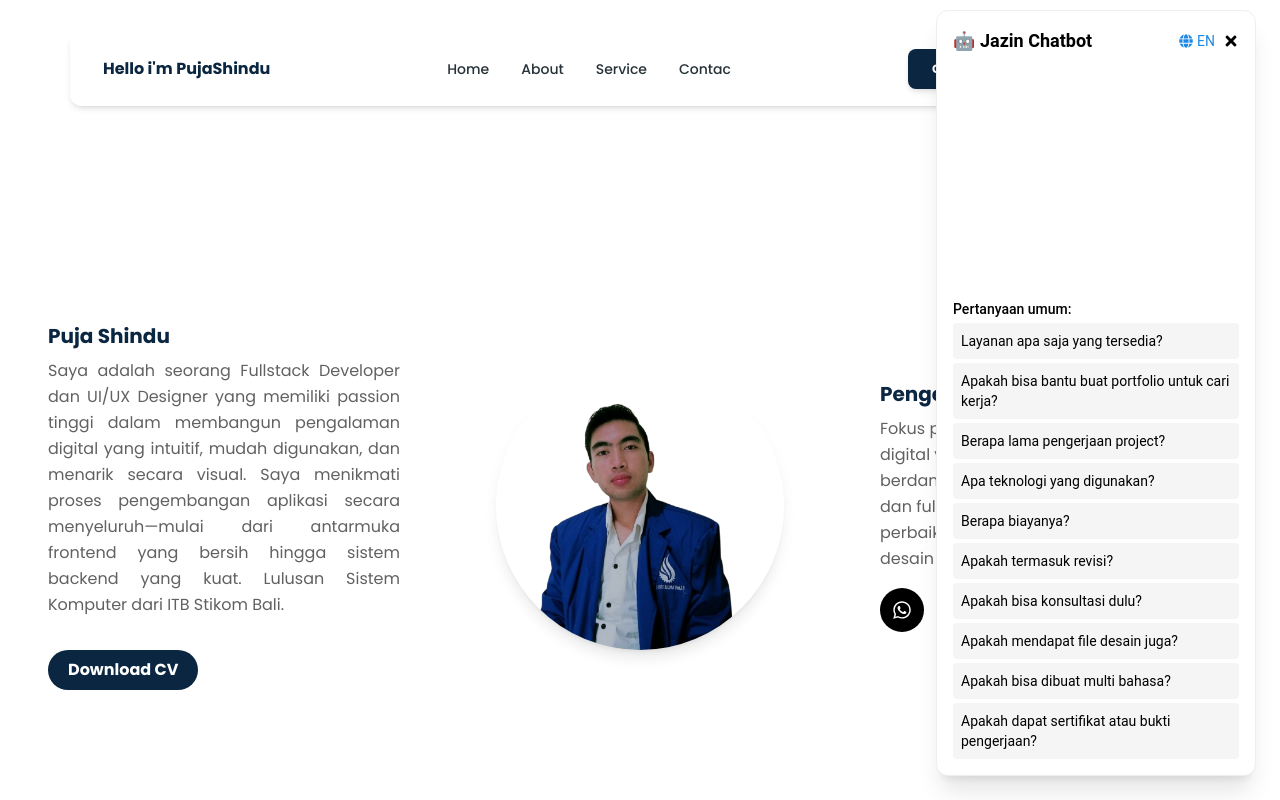
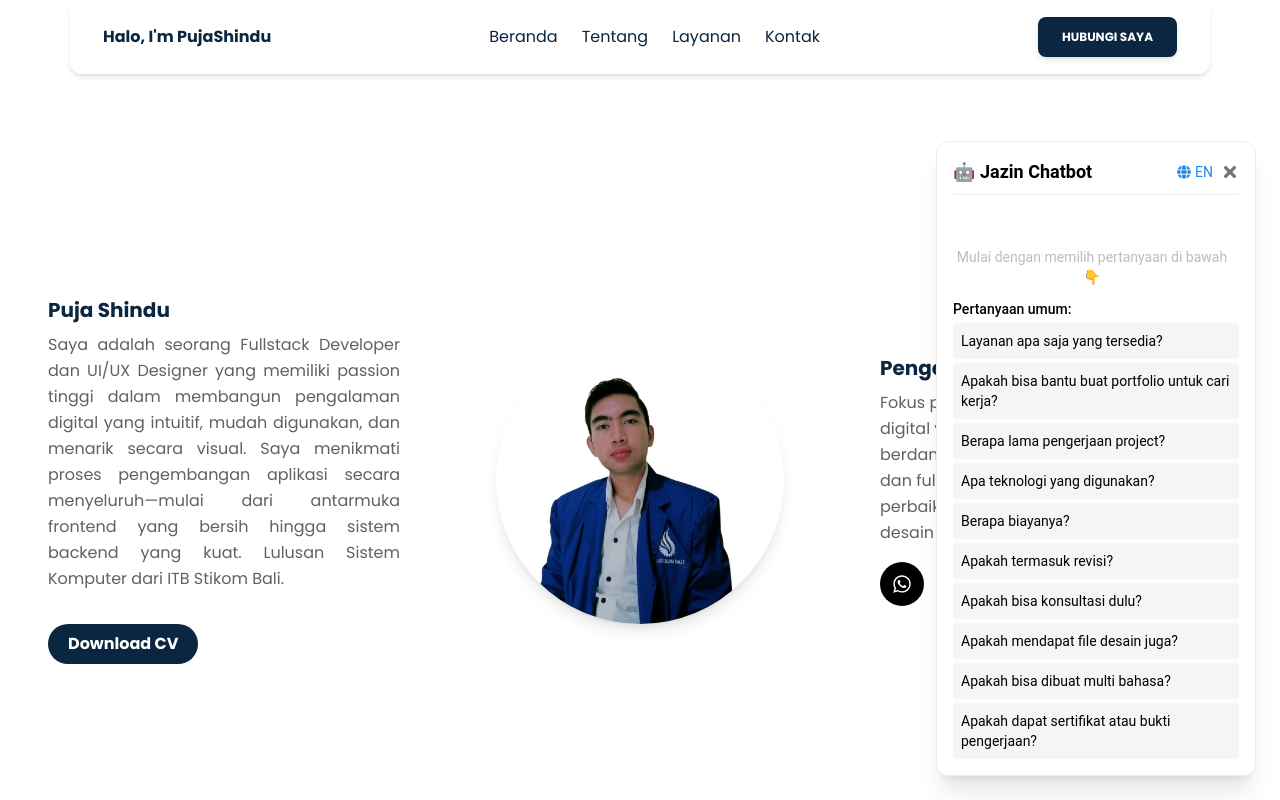
Before and after one commit to PUJASHINDU/Puja_Portofolio, a React (Vite) app: page / in a window 1280 px wide. Both pictures are taken after a click on the button 1230 px from the left and 750 px from the top of the page. Shown: the top 800 px of the page. Built offline with nearby package versions, Linux system fonts and the light colour scheme.

Commit message:
new tampilan perbaikan layout

```diff
--- a/src/Components/AboutComponents.jsx
+++ b/src/Components/AboutComponents.jsx
@@ -23,9 +23,14 @@ const AboutComponents = () => {
           <p className="text-base leading-relaxed mb-4 text-gray-700 text-justify">
             Saya adalah seorang Fullstack Developer dan UI/UX Designer yang memiliki passion tinggi dalam membangun pengalaman digital yang intuitif, mudah digunakan, dan menarik secara visual. Saya menikmati proses pengembangan aplikasi secara menyeluruh—mulai dari antarmuka frontend yang bersih hingga sistem backend yang kuat. Lulusan Sistem Komputer dari ITB Stikom Bali.
           </p>
-          <button className="mt-4 px-5 py-2 rounded-full bg-customBlue text-white font-semibold hover:bg-lime-600 transition">
-            Download CV
-          </button>
+          <a
+            href="https://drive.google.com/file/d/15wHtrf49aIGSvF-_S15Hw7gWbgjvsT0d/view?usp=sharing" // path CV kamu
+            download="CV-Puja-Shindu.pdf"     // nama file saat di-download
+          >
+            <button className="mt-4 px-5 py-2 rounded-full bg-customBlue text-white font-semibold hover:bg-lime-600 transition">
+              Download CV
+            </button>
+          </a>
         </div>
 
         {/* Tengah: Foto Profil */}
--- a/src/Components/ChatWidget.jsx
+++ b/src/Components/ChatWidget.jsx
@@ -1,46 +1,81 @@
-import React, { useState } from 'react';
-import { faq } from '../Data PAQ/pax';
-import { MessageBubble } from './MessageBubble';
-import { FaRobot, FaTimes, FaGlobe } from 'react-icons/fa';
+import React, { useState } from "react";
+import { faq } from "../Data PAQ/pax";
+import { MessageBubble } from "./MessageBubble";
+import { FaRobot, FaTimes, FaGlobe } from "react-icons/fa";
 
 const ChatWidget = () => {
   const [open, setOpen] = useState(false);
   const [messages, setMessages] = useState([]);
-  const [lang, setLang] = useState('id');
+  const [lang, setLang] = useState("id");
 
   const handleQuestionClick = (q) => {
-    const found = faq[lang].find(item => item.question === q);
+    const found = faq[lang].find((item) => item.question === q);
     if (found) {
-      setMessages(prev => [...prev, { from: 'user', text: q }, { from: 'bot', text: found.answer }]);
+      setMessages((prev) => [
+        ...prev,
+        { from: "user", text: q },
+        { from: "bot", text: found.answer },
+      ]);
     }
   };
 
   return (
     <div className="fixed bottom-6 right-6 z-50">
-      {open ? (
-        <div className="bg-white shadow-xl rounded-xl w-80 p-4 border">
-          <div className="flex justify-between items-center mb-3">
-            <h2 className="font-bold text-lg">🤖 Jazin Chatbot</h2>
+      {/* Chatbox */}
+      <div
+        className={`transition-all duration-300 ease-in-out ${
+          open ? "opacity-100 scale-100" : "opacity-0 scale-90 pointer-events-none"
+        }`}
+      >
+        {open && (
+          <div className="bg-white shadow-xl rounded-xl w-80 max-w-[90vw] p-4 border flex flex-col">
+            {/* Header */}
+            <div className="flex justify-between items-center mb-3 border-b pb-2">
+              <h2 className="font-bold text-lg flex items-center gap-2">
+                🤖 Jazin Chatbot
+              </h2>
               <div className="flex items-center gap-2">
-              <button onClick={() => setLang(lang === 'id' ? 'en' : 'id')} className="text-sm text-blue-600 flex items-center">
-                <FaGlobe className="mr-1" /> {lang === 'id' ? 'EN' : 'ID'}
+                <button
+                  onClick={() => setLang(lang === "id" ? "en" : "id")}
+                  className="text-sm text-blue-600 flex items-center hover:underline"
+                >
+                  <FaGlobe className="mr-1" /> {lang === "id" ? "EN" : "ID"}
                 </button>
-              <FaTimes onClick={() => setOpen(false)} className="cursor-pointer" />
+                <button
+                  onClick={() => setOpen(false)}
+                  className="text-gray-600 hover:text-red-500 transition"
+                >
+                  <FaTimes className="text-lg" />
+                </button>
               </div>
             </div>
-          <div className="h-56 overflow-y-auto mb-2">
-            {messages.map((msg, i) => (
+
+            {/* Messages */}
+            <div className="flex-1 h-56 overflow-y-auto mb-3 pr-2 scrollbar-thin scrollbar-thumb-gray-400 scrollbar-track-gray-100">
+              {messages.length === 0 ? (
+                <p className="text-gray-400 text-sm text-center mt-10">
+                  {lang === "id"
+                    ? "Mulai dengan memilih pertanyaan di bawah 👇"
+                    : "Start by choosing a question below 👇"}
+                </p>
+              ) : (
+                messages.map((msg, i) => (
                   <MessageBubble key={i} from={msg.from} text={msg.text} />
-            ))}
+                ))
+              )}
             </div>
+
+            {/* Questions */}
             <div>
-            <p className="text-sm mb-1 font-medium">{lang === 'id' ? 'Pertanyaan umum:' : 'Common questions:'}</p>
+              <p className="text-sm mb-1 font-medium">
+                {lang === "id" ? "Pertanyaan umum:" : "Common questions:"}
+              </p>
               <div className="flex flex-col gap-1">
                 {faq[lang].map((item, i) => (
                   <button
                     key={i}
                     onClick={() => handleQuestionClick(item.question)}
-                  className="text-left text-sm bg-gray-100 hover:bg-gray-200 p-2 rounded"
+                    className="text-left text-sm bg-gray-100 hover:bg-gray-200 p-2 rounded transition"
                   >
                     {item.question}
                   </button>
@@ -48,10 +83,14 @@ const ChatWidget = () => {
               </div>
             </div>
           </div>
-      ) : (
+        )}
+      </div>
+
+      {/* Floating Button */}
+      {!open && (
         <button
           onClick={() => setOpen(true)}
-          className="bg-customBlue hover:bg-blue-600 text-white p-4 rounded-full shadow-lg flex items-center"
+          className="bg-customBlue hover:bg-blue-600 text-white p-4 rounded-full shadow-lg flex items-center transition transform hover:scale-110"
         >
           <FaRobot className="text-xl" />
         </button>
--- a/src/Components/NavbarComponents.jsx
+++ b/src/Components/NavbarComponents.jsx
@@ -10,16 +10,12 @@ import {
   MenuList,
   MenuItem,
 } from "@material-tailwind/react";
-import {
-  Bars3Icon,
-  ChevronDownIcon,
-  XMarkIcon,
-} from "@heroicons/react/24/outline";
+import { Bars3Icon, XMarkIcon } from "@heroicons/react/24/outline";
+import { Link } from "react-scroll";
+import { FaWhatsapp, FaEnvelope } from "react-icons/fa";
 
 const NavbarComponents = () => {
-  const [openMenu, setOpenMenu] = React.useState(false);
   const [openNav, setOpenNav] = React.useState(false);
-  const [lang, setLang] = React.useState("English");
 
   React.useEffect(() => {
     window.addEventListener(
@@ -29,56 +25,76 @@ const NavbarComponents = () => {
   }, []);
 
   const navList = (
-    <ul className="mb-4 mt-2 flex flex-col gap-2 lg:mb-0 lg:mt-0 lg:flex-row lg:items-center lg:gap-6 text-customBlue ">
-      <Typography as="li" variant="small" color="blue-gray" className="p-1  font-medium font-poppins">
-        <a href="#" className="flex items-center">Home</a>
-      </Typography>
-      <Typography as="li" variant="small" color="blue-gray" className="p-1  font-medium font-poppins">
-        <a href="#" className="flex items-center">About</a>
-      </Typography>
-      <Typography as="li" variant="small" color="blue-gray" className="p-1  font-medium font-poppins">
-        <a href="#" className="flex items-center">Service</a>
-      </Typography>
-      <Typography as="li" variant="small" color="blue-gray" className="p-1  font-medium font-poppins">
-        <a href="#" className="flex items-center">Contac</a>
-      </Typography>
+    <ul className="mb-4 mt-2 flex flex-col gap-4 lg:mb-0 lg:mt-0 lg:flex-row lg:items-center lg:gap-6 text-customBlue font-poppins">
+      <li>
+        <Link to="home" smooth={true} duration={500} offset={-80} className="cursor-pointer">
+          Beranda
+        </Link>
+      </li>
+      <li>
+        <Link to="about" smooth={true} duration={500} offset={-80} className="cursor-pointer">
+          Tentang
+        </Link>
+      </li>
+      <li>
+        <Link to="services" smooth={true} duration={500} offset={-80} className="cursor-pointer">
+          Layanan
+        </Link>
+      </li>
+      <li>
+        <Link to="contact" smooth={true} duration={500} offset={-80} className="cursor-pointer">
+          Kontak
+        </Link>
+      </li>
     </ul>
   );
 
-  const countries = [
-    { flag: "🇺🇸", name: "Indonesia" },
-    { flag: "🇪🇸", name: "English" },
-  ];
-
   return (
-    <Navbar className="mx-auto max-w-screen-xl px-4 py-2 lg:px-8 lg:py-4 mt-8">
+    <Navbar className="fixed top-0 left-0 right-0 z-50 mx-auto max-w-screen-xl px-4 py-2 lg:px-8 lg:py-4 bg-white shadow-md">
       <div className="flex items-center justify-between text-customBlue">
         <Typography as="a" href="#" className="mr-4 cursor-pointer py-1.5 font-semibold font-poppins">
-          Hello i'm PujaShindu
+          Halo, I'm PujaShindu
         </Typography>
         <div className="mr-4 hidden lg:block">{navList}</div>
+
+        {/* Dropdown Hubungi Saya */}
         <div className="hidden flex-wrap items-center gap-2 lg:flex">
-          <Button  className="font-poppins text-xs bg-customBlue">Contact Me</Button>
-          <Menu open={openMenu} handler={setOpenMenu}>
+          <Menu>
             <MenuHandler>
-              <Button size="sm" variant="outlined" className="hidden items-center gap-2 lg:flex">
-                <span className="h-min text-base leading-none">
-                  {countries.find(({ name }) => name === lang)?.flag}
-                </span>
-                {countries.find(({ name }) => name === lang)?.name}
-                <ChevronDownIcon strokeWidth={2.5} className={`h-3.5 w-3.5 transition-transform ${openMenu ? "rotate-180" : ""}`} />
+              <Button className="font-poppins text-xs bg-customBlue">
+                Hubungi Saya
               </Button>
             </MenuHandler>
-            <MenuList className="hidden max-h-72 w-20 lg:block">
-              {countries.map(({ name, flag }) => (
-                <MenuItem key={name} className="flex items-center gap-2" onClick={() => setLang(name)}>
-                  {flag} {name}
-                </MenuItem>
-              ))}
+            <MenuList>
+              <MenuItem>
+                <a
+                  href="https://wa.me/6281339145075"
+                  target="_blank"
+                  rel="noopener noreferrer"
+                  className="flex items-center gap-2"
+                >
+                  <FaWhatsapp className="text-green-500" /> WhatsApp
+                </a>
+              </MenuItem>
+              <MenuItem>
+                <a
+                  href="mailto:pujashindu1121@gmail.com"
+                  target="_blank"
+                  rel="noopener noreferrer"
+                  className="flex items-center gap-2"
+                >
+                  <FaEnvelope className="text-red-500" /> Gmail
+                </a>
+              </MenuItem>
             </MenuList>
           </Menu>
         </div>
-        <IconButton variant="text" className="lg:hidden" onClick={() => setOpenNav(!openNav)}>
+
+        <IconButton
+          variant="text"
+          className="lg:hidden"
+          onClick={() => setOpenNav(!openNav)}
+        >
           {openNav ? (
             <XMarkIcon className="h-6 w-6" strokeWidth={2} />
           ) : (
@@ -86,25 +102,26 @@ const NavbarComponents = () => {
           )}
         </IconButton>
       </div>
+
       <Collapse open={openNav}>
         {navList}
-        <div className="flex w-full flex-nowrap items-center gap-x-4 lg:hidden">
-          <Button variant="gradient" size="sm" fullWidth>Join</Button>
-          <Menu open={openMenu} handler={setOpenMenu}>
-            <MenuHandler>
-              <Button fullWidth size="sm" variant="outlined" className="flex items-center justify-center gap-2 lg:hidden">
-                🇺🇸 English
-                <ChevronDownIcon strokeWidth={2.5} className={`w-3.h-3.5 h-3.5 transition-transform ${openMenu ? "rotate-180" : ""}`} />
-              </Button>
-            </MenuHandler>
-            <MenuList className="block max-h-72 w-20 lg:hidden">
-              {countries.map(({ name, flag }) => (
-                <MenuItem key={name} className="flex items-center gap-2">
-                  {flag} {name}
-                </MenuItem>
-              ))}
-            </MenuList>
-          </Menu>
+        <div className="flex w-full flex-col gap-y-2 lg:hidden">
+          <a
+            href="https://wa.me/6281339145075"
+            target="_blank"
+            rel="noopener noreferrer"
+            className="px-3 py-2 bg-customBlue text-white rounded-md flex items-center justify-center gap-2"
+          >
+            <FaWhatsapp /> WhatsApp
+          </a>
+          <a
+            href="mailto:pujashindu1121@gmail.com"
+            target="_blank"
+            rel="noopener noreferrer"
+            className="px-3 py-2 bg-customBlue text-white rounded-md flex items-center justify-center gap-2"
+          >
+            <FaEnvelope /> Gmail
+          </a>
         </div>
       </Collapse>
     </Navbar>
--- a/src/page/Indexpage.jsx
+++ b/src/page/Indexpage.jsx
@@ -4,19 +4,45 @@ import AboutComponents from '../Components/AboutComponents'
 import SkilComponents from '../Components/SkilComponents'
 import ServiceComponents from '../Components/ServiceComponents'
 import FooterComponents from '../Components/FooterComponents'
-import Chatbot from '../Components/Chatbot'
 import ChatWidget from '../Components/ChatWidget'
 import CardProject from '../Components/CardProject'
+
 const Indexpage = () => {
   return (
     <div>
       <NavbarComponents />
-      <AboutComponents />
-      <SkilComponents />
-      <CardProject />
+
+      {/* Beranda */}
+      <div id="home" className="pt-20">
+        <h1 className="text-center text-3xl font-bold"></h1>
+      </div>
+
+      {/* Tentang */}
+      <div id="about, beranda">
+        <AboutComponents />
+      </div>
+
+      {/* Skill */}
+      <div id="skills">
+        <SkilComponents />
+      </div>
+
+      {/* Project */}
+      <div id="projects">
+        <CardProject />
+      </div>
+
       <ChatWidget/>
-      <ServiceComponents/>
-      <FooterComponents/>
+
+      {/* Layanan */}
+      <div id="services">
+        <ServiceComponents />
+      </div>
+
+      {/* Kontak */}
+      <div id="contact">
+        <FooterComponents />
+      </div>
     </div>
   )
 }
```
Also changed, not shown: src/Components/CardProject.jsx (+28 -20 lines). Lines whose indentation alone changed are shown as unchanged.
